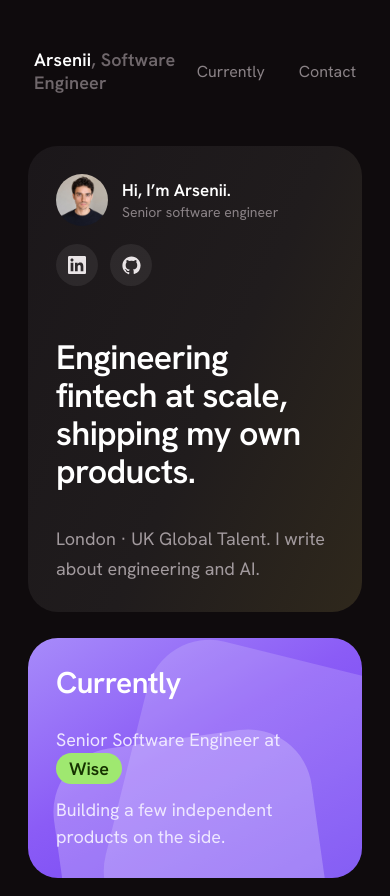
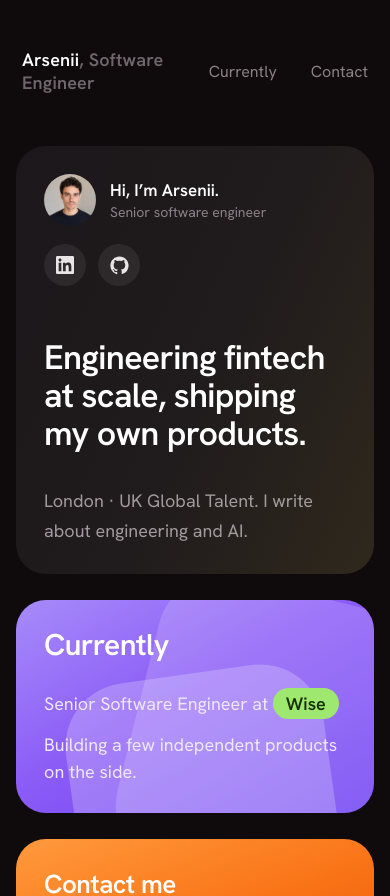
Before and after one commit to arseniypom/personal-site-v2, a Next.js app: page / in a window 390 px wide. Shown: the top 896 px of the page. Built offline with nearby package versions, Linux system fonts and the light colour scheme; no server answers.

Commit message:
Unify mobile page gutters

```diff
--- a/app/channel/page.tsx
+++ b/app/channel/page.tsx
@@ -63,7 +63,7 @@ export default async function ChannelPage() {
   const years = [...new Set(metas.map((m) => m.date.slice(0, 4)))].sort().reverse();
 
   return (
-    <div className="page channel-page">
+    <div className="page">
       <header className="site-header">
         <div className="brand">
           <span className="brand-name">Arsenii</span>
--- a/app/globals.css
+++ b/app/globals.css
@@ -1419,7 +1419,7 @@ a.series-part:hover {
 }
 
 @media (max-width: 640px) {
-  .channel-page {
+  .page {
     padding-inline: 16px;
   }
 
```
